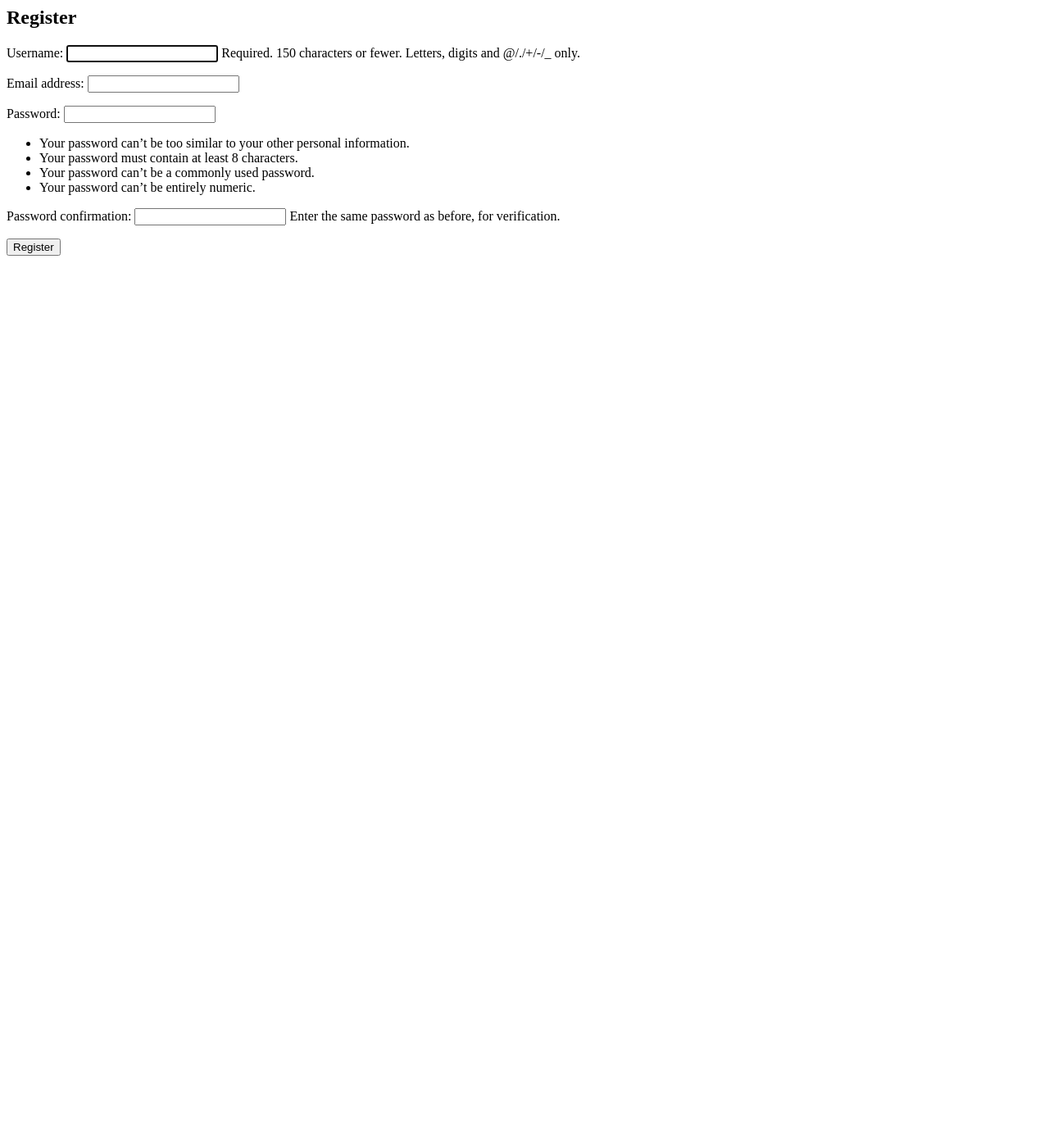
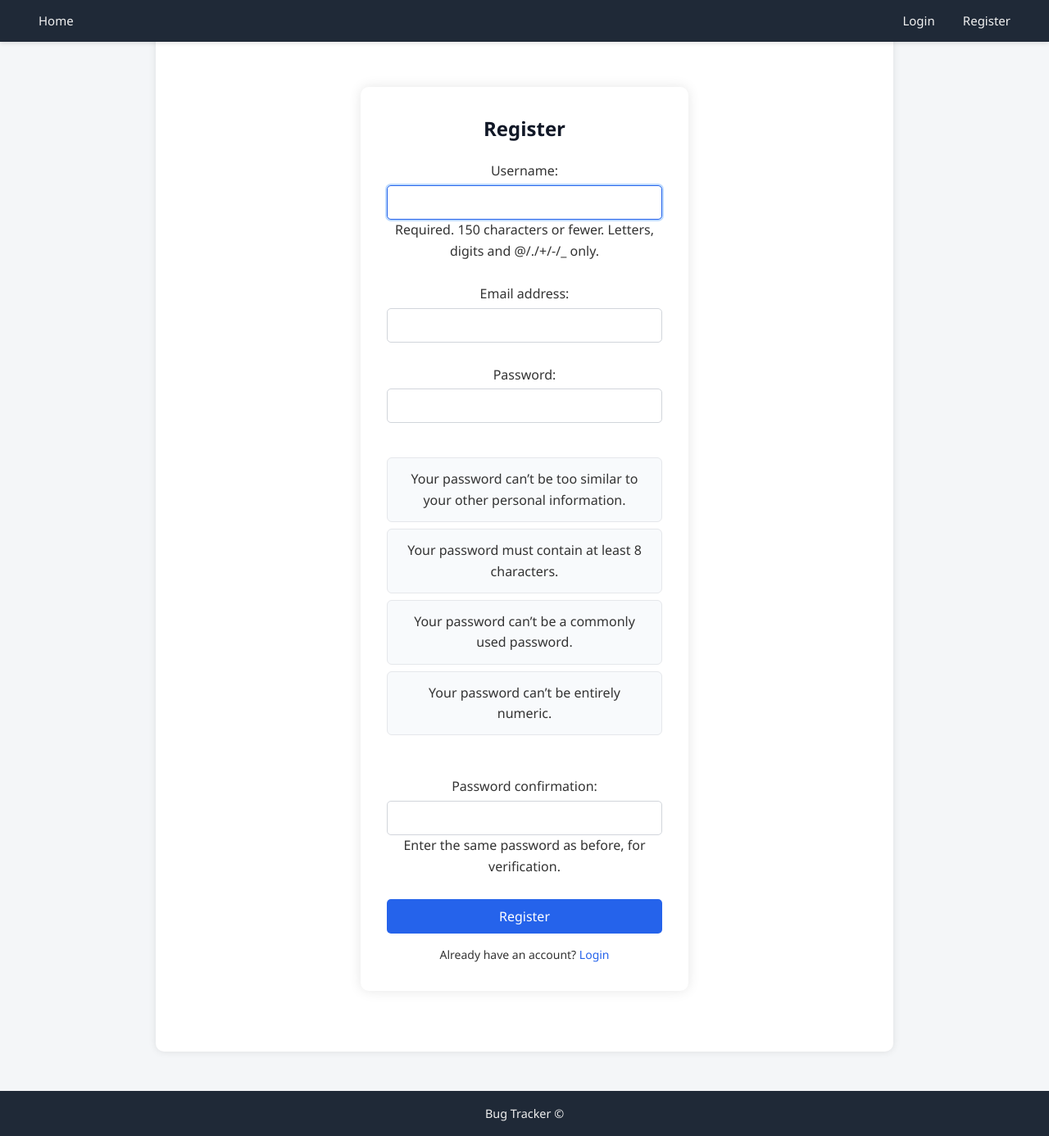
Before and after one commit to kiamamartin/Bug-tracker, a Django app: page /accounts/register/ in a window 1280 px wide. Shown: the whole page at 82% size. Before the commit the page ends 312 px from the top, so only its background shows below. Run offline with Django 5.2, Linux system fonts and the light colour scheme.

Commit message:
Implemented static file settings, enhanced login and registration templates, and added CSS for improved styling

```diff
--- a/bugtracker/settings.py
+++ b/bugtracker/settings.py
@@ -27,6 +27,10 @@ DEBUG = True
 
 ALLOWED_HOSTS = []
 
+import os
+STATICFILES_DIRS = [
+    os.path.join(BASE_DIR, 'tickets', 'static'),
+]
 
 # Application definition
 
@@ -116,7 +120,7 @@ USE_TZ = True
 # Static files (CSS, JavaScript, Images)
 # https://docs.djangoproject.com/en/5.2/howto/static-files/
 
-STATIC_URL = 'static/'
+STATIC_URL = '/static/'
 
 # Default primary key field type
 # https://docs.djangoproject.com/en/5.2/ref/settings/#default-auto-field
--- a/teams/templates/teams/register.html
+++ b/teams/templates/teams/register.html
@@ -1,6 +1,14 @@
-<h2>Register</h2>
-<form method="post">
-    {% csrf_token %}
-    {{ form.as_p }}
-    <button type="submit">Register</button>
-</form>
+{% extends 'tickets/base.html' %}
+{% block content %}
+<div class="auth-card">
+    <h2>Register</h2>
+    <form method="post" class="auth-form">
+        {% csrf_token %}
+        {{ form.as_p }}
+        <button type="submit" class="btn-primary">Register</button>
+    </form>
+    <p class="auth-link">
+        Already have an account? <a href="{% url 'login' %}">Login</a>
+    </p>
+</div>
+{% endblock %}
--- /dev/null
+++ b/tickets/static/css/style.css
@@ -0,0 +1,327 @@
+/* ====== Global Reset & Base ====== */
+* {
+    margin: 0;
+    padding: 0;
+    box-sizing: border-box;
+    font-family: "Segoe UI", Tahoma, Geneva, Verdana, sans-serif;
+}
+
+body {
+    background-color: #f8f9fa;
+    color: #333;
+    line-height: 1.6;
+    padding-top: 60px; /* for fixed navbar spacing */
+}
+
+/* ====== Navbar ====== */
+nav {
+    background-color: #0d6efd;
+    color: #fff;
+    padding: 15px 30px;
+    position: fixed;
+    top: 0;
+    width: 100%;
+    display: flex;
+    justify-content: space-between;
+    align-items: center;
+    box-shadow: 0 2px 5px rgba(0,0,0,0.1);
+    z-index: 100;
+}
+
+nav a {
+    color: #fff;
+    text-decoration: none;
+    margin-right: 15px;
+    font-weight: 500;
+    transition: color 0.2s ease;
+}
+
+nav a:hover {
+    color: #d1e8ff;
+}
+
+nav form {
+    display: inline;
+}
+
+nav button {
+    background-color: #ffc107;
+    border: none;
+    color: #333;
+    padding: 6px 12px;
+    cursor: pointer;
+    border-radius: 4px;
+    font-weight: 600;
+    transition: background-color 0.2s ease;
+}
+
+nav button:hover {
+    background-color: #e0a800;
+}
+
+/* ====== Container ====== */
+.container {
+    width: 90%;
+    max-width: 1000px;
+    margin: 20px auto;
+    background-color: #fff;
+    padding: 25px 30px;
+    border-radius: 8px;
+    box-shadow: 0 0 8px rgba(0,0,0,0.05);
+}
+
+/* ====== Headings ====== */
+h1, h2, h3 {
+    margin-bottom: 15px;
+    color: #0d6efd;
+}
+
+/* ====== Buttons ====== */
+button,
+input[type="submit"],
+a.button {
+    background-color: #0d6efd;
+    color: #fff;
+    border: none;
+    padding: 8px 15px;
+    border-radius: 4px;
+    text-decoration: none;
+    display: inline-block;
+    cursor: pointer;
+    transition: background-color 0.2s ease;
+}
+
+button:hover,
+input[type="submit"]:hover,
+a.button:hover {
+    background-color: #0b5ed7;
+}
+
+/* ====== Lists ====== */
+ul {
+    list-style: none;
+    margin-top: 15px;
+}
+
+ul li {
+    background: #f1f5ff;
+    padding: 12px 15px;
+    margin-bottom: 10px;
+    border-left: 4px solid #0d6efd;
+    border-radius: 4px;
+    transition: background 0.2s ease;
+}
+
+ul li:hover {
+    background: #e7f0ff;
+}
+
+ul li a {
+    text-decoration: none;
+    font-weight: 600;
+    color: #0d6efd;
+}
+
+ul li a:hover {
+    text-decoration: underline;
+}
+
+/* ====== Forms ====== */
+form {
+    margin-top: 15px;
+}
+
+form p {
+    margin-bottom: 12px;
+}
+
+form select, form input, form textarea {
+    width: 100%;
+    padding: 8px 10px;
+    margin-top: 4px;
+    border: 1px solid #ccc;
+    border-radius: 4px;
+}
+
+form select:focus, form input:focus, form textarea:focus {
+    border-color: #0d6efd;
+    outline: none;
+    box-shadow: 0 0 4px rgba(13, 110, 253, 0.25);
+}
+
+/* ====== Status Badges ====== */
+.badge {
+    display: inline-block;
+    padding: 4px 8px;
+    font-size: 0.85rem;
+    border-radius: 4px;
+    color: #fff;
+}
+
+.badge.open { background: #0d6efd; }
+.badge.in_progress { background: #ffc107; color: #333; }
+.badge.closed { background: #198754; }
+
+/* ====== Footer ====== */
+footer {
+    text-align: center;
+    padding: 15px 0;
+    margin-top: 40px;
+    font-size: 0.9rem;
+    color: #666;
+}
+
+/* ===== General Reset ===== */
+body {
+    font-family: 'Segoe UI', Tahoma, sans-serif;
+    background-color: #f4f6f8;
+    color: #333;
+    margin: 0;
+    padding: 0;
+}
+
+/* ===== Navbar ===== */
+nav {
+    background-color: #1f2937;
+    padding: 0.8rem 2rem;
+    display: flex;
+    justify-content: space-between;
+    align-items: center;
+}
+
+nav a, nav button {
+    color: #f1f1f1;
+    text-decoration: none;
+    margin-left: 15px;
+    background: none;
+    border: none;
+    cursor: pointer;
+    font-size: 15px;
+}
+
+nav a:hover, nav button:hover {
+    color: #60a5fa;
+}
+
+button {
+    cursor: pointer;
+}
+
+/* ===== Container ===== */
+.container {
+    max-width: 900px;
+    margin: 2rem auto;
+    padding: 1.5rem;
+    background: #ffffff;
+    border-radius: 10px;
+    box-shadow: 0 0 10px rgba(0,0,0,0.1);
+}
+
+/* ===== Ticket List ===== */
+ul {
+    list-style: none;
+    padding: 0;
+}
+
+ul li {
+    background: #f8fafc;
+    padding: 0.8rem 1rem;
+    margin-bottom: 0.5rem;
+    border: 1px solid #e5e7eb;
+    border-radius: 6px;
+    display: flex;
+    justify-content: space-between;
+    align-items: center;
+}
+
+ul li a {
+    text-decoration: none;
+    color: #2563eb;
+    font-weight: 600;
+}
+
+ul li a:hover {
+    text-decoration: underline;
+}
+
+/* ===== Forms ===== */
+form {
+    display: flex;
+    flex-direction: column;
+    gap: 10px;
+}
+
+form input, form select, form textarea {
+    padding: 10px;
+    border-radius: 5px;
+    border: 1px solid #d1d5db;
+    font-size: 15px;
+    width: 100%;
+}
+
+form input:focus, form select:focus, form textarea:focus {
+    outline: none;
+    border-color: #2563eb;
+    box-shadow: 0 0 0 2px #bfdbfe;
+}
+
+/* ===== Buttons ===== */
+.btn-primary, button[type="submit"] {
+    background-color: #2563eb;
+    color: #fff;
+    padding: 10px 15px;
+    border: none;
+    font-size: 16px;
+    border-radius: 5px;
+    transition: background-color 0.2s ease;
+}
+
+.btn-primary:hover {
+    background-color: #1e40af;
+}
+
+/* ===== Auth Card ===== */
+.auth-card {
+    max-width: 400px;
+    margin: 50px auto;
+    background: #ffffff;
+    padding: 2rem;
+    border-radius: 10px;
+    box-shadow: 0 0 15px rgba(0,0,0,0.1);
+    text-align: center;
+}
+
+.auth-card h2 {
+    margin-bottom: 20px;
+    color: #111827;
+}
+
+.auth-form {
+    display: flex;
+    flex-direction: column;
+    gap: 15px;
+}
+
+.auth-link {
+    margin-top: 15px;
+    font-size: 14px;
+}
+
+.auth-link a {
+    color: #2563eb;
+    text-decoration: none;
+    font-weight: 500;
+}
+
+.auth-link a:hover {
+    text-decoration: underline;
+}
+
+/* ===== Footer ===== */
+footer {
+    text-align: center;
+    padding: 1rem;
+    background: #1f2937;
+    color: #f1f1f1;
+    margin-top: 3rem;
+}
--- a/tickets/templates/tickets/base.html
+++ b/tickets/templates/tickets/base.html
@@ -1,13 +1,19 @@
+{% load static %}
+
 <!DOCTYPE html>
 <html>
 <head>
     <title>Bug Tracker</title>
+    <link rel="stylesheet" href="{% static 'css/style.css' %}">
 </head>
 <body>
     <nav>
+        <div>
             <a href="{% url 'ticket_list' %}">Home</a>
+        </div>
+        <div>
             {% if user.is_authenticated %}
-            <form action="{% url 'logout' %}" method="post" style="display: inline;">
+                <form action="{% url 'logout' %}" method="post">
                     {% csrf_token %}
                     <button type="submit">Logout</button>
                 </form>
@@ -15,8 +21,15 @@
                 <a href="{% url 'login' %}">Login</a>
                 <a href="{% url 'register' %}">Register</a>
             {% endif %}
+        </div>
     </nav>
-    <hr>
+
+    <div class="container">
         {% block content %}{% endblock %}
+    </div>
+
+    <footer>
+        Bug Tracker © {{ now|date:"Y" }}
+    </footer>
 </body>
 </html>
--- a/tickets/templates/tickets/ticket_form.html
+++ b/tickets/templates/tickets/ticket_form.html
@@ -5,6 +5,6 @@
     <form method="post">
         {% csrf_token %}
         {{ form.as_p }}
-        <button type="submit">Save</button>
+        <button type="submit">Save Ticket</button>
     </form>
 {% endblock %}
--- a/tickets/templates/tickets/ticket_list.html
+++ b/tickets/templates/tickets/ticket_list.html
@@ -3,7 +3,6 @@
 {% block content %}
     <h2>All Tickets</h2>
 
-    {% comment %} Filter Controls {% endcomment %}
     <div>
         <strong>Filter by:</strong>
         <a href="{% url 'ticket_list' %}">All</a> |
@@ -15,14 +14,15 @@
             {% endfor %}
         </select>
     </div>
+
     <hr>
+    <a href="{% url 'create_ticket' %}" class="button">New Ticket</a>
 
-    <a href="{% url 'create_ticket' %}">New Ticket</a>
     <ul>
         {% for ticket in tickets %}
             <li>
                 <a href="{% url 'ticket_detail' ticket.pk %}">{{ ticket.title }}</a>
-                - <strong>{{ ticket.get_status_display }}</strong>
+                - <span class="badge {{ ticket.status|lower }}">{{ ticket.get_status_display }}</span>
                 (Assigned: {{ ticket.assigned_to.username|default:"None" }})
             </li>
         {% empty %}
```
Also changed, not shown: teams/templates/teams/login.html (+14 -6 lines), tickets/templates/tickets/ticket_detail.html (+6 -3 lines), db.sqlite3. Lines whose indentation alone changed are shown as unchanged.
